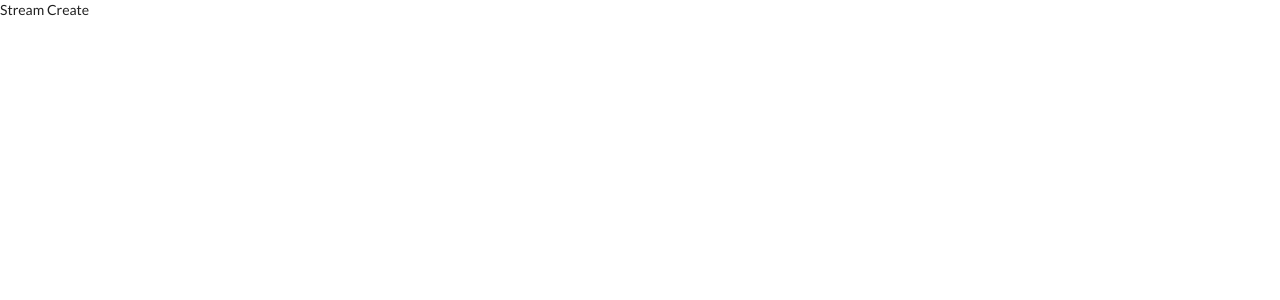
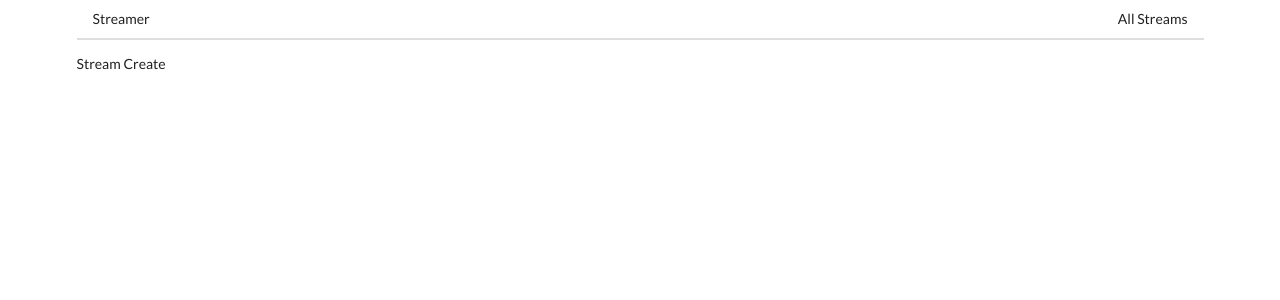
Before and after one commit to alex2chivas/broadcasting-react-redux-ajf, a React (Create React App) app: page /streams/create in a window 1280 px wide. Shown: the top 300 px of the page. Built offline with nearby package versions, Linux system fonts and the light colour scheme.

Commit message:
added Header Component with links to StreamList component

```diff
--- a/src/component.js/App.js
+++ b/src/component.js/App.js
@@ -1,6 +1,7 @@
 import React from 'react';
 import { BrowserRouter, Route } from 'react-router-dom';
 
+import Header from './Header';
 import StreamCreate from './streams/StreamCreate';
 import StreamDelete from './streams/StreamDelete';
 import StreamEdit from './streams/StreamEdit';
@@ -9,10 +10,11 @@
 
 const App = () => {
 	return (
-		<div>
+		<div className='ui container'>
 			{/*Notes - BrowersRouter, HashRouter, MemoryRouter*/ null}
 			<BrowserRouter>
 				<div>
+					<Header />
 					<Route path='/' exact component={StreamList} />
 					<Route path='/streams/create' exact component={StreamCreate} />
 					<Route path='/streams/edit' exact component={StreamEdit} />
--- /dev/null
+++ b/src/component.js/Header.js
@@ -0,0 +1,19 @@
+import React from 'react';
+import { Link } from 'react-router-dom';
+
+const Header = () => {
+	return (
+		<div className='ui secondary pointing menu'>
+			<Link to='/' className='item'>
+				Streamer
+			</Link>
+			<div className='right menu'>
+				<Link to='/' className='item'>
+					All Streams
+				</Link>
+			</div>
+		</div>
+	);
+};
+
+export default Header;
```
